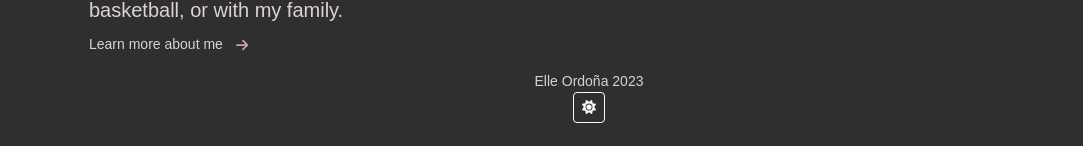
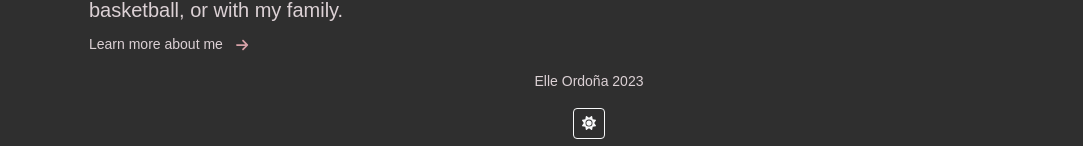
Before and after one commit to elleordona/developer-portfolio, a React (Create React App) app in the folder portfolio/: page / in a window 1280 px wide. Shown: the part 799-945 px from the top of the page, without its empty margins (51-1134 px from the left). Built offline with nearby package versions, Linux system fonts and the light colour scheme.

Commit message:
created footer component

```diff
--- a/portfolio/src/App.js
+++ b/portfolio/src/App.js
@@ -4,7 +4,7 @@
 
 import AppNavbar from './Components/Navbar';
 import LandingPage from './Components/LandingPage';
-import DarkModeButton from './Components/DarkModeButton';
+import Footer from './Components/Footer';
 
 function App() {
 	return (
@@ -16,10 +16,7 @@
 					<Route path="/" element={<LandingPage />} />
 				</Routes>
 			</div>
-			<footer className="footer">
-				Elle Ordoña 2023
-				<DarkModeButton />
-			</footer>
+			<Footer />
 		</div>
 	);
 }
--- /dev/null
+++ b/portfolio/src/Components/Footer.jsx
@@ -0,0 +1,17 @@
+// component for Footer
+
+// imports
+import React from 'react';
+
+import DarkModeButton from './DarkModeButton';
+
+const Footer = () => {
+	return (
+		<div className="footer">
+			<p>Elle Ordoña 2023</p>
+			<DarkModeButton />
+		</div>
+	);
+};
+
+export default Footer;
```
